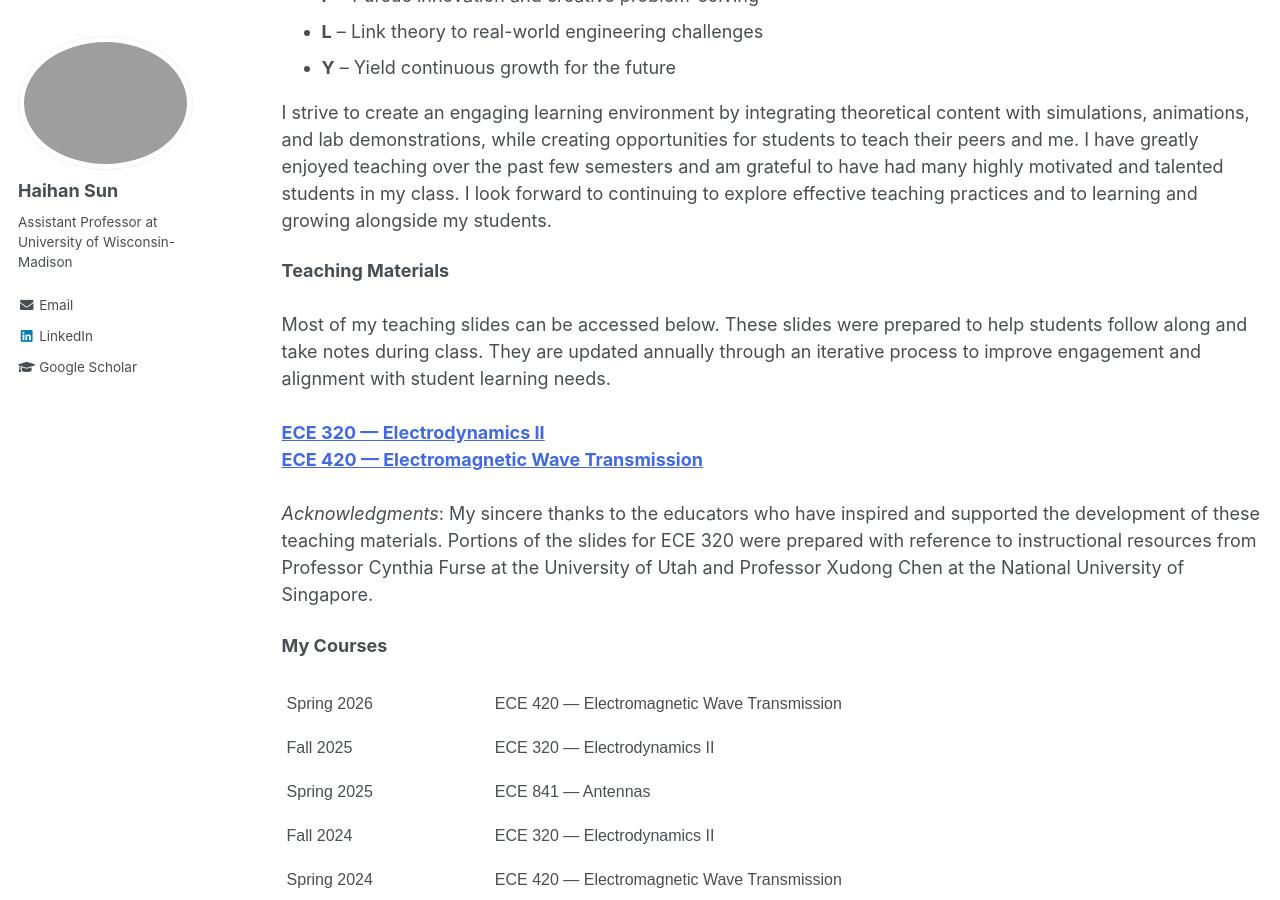
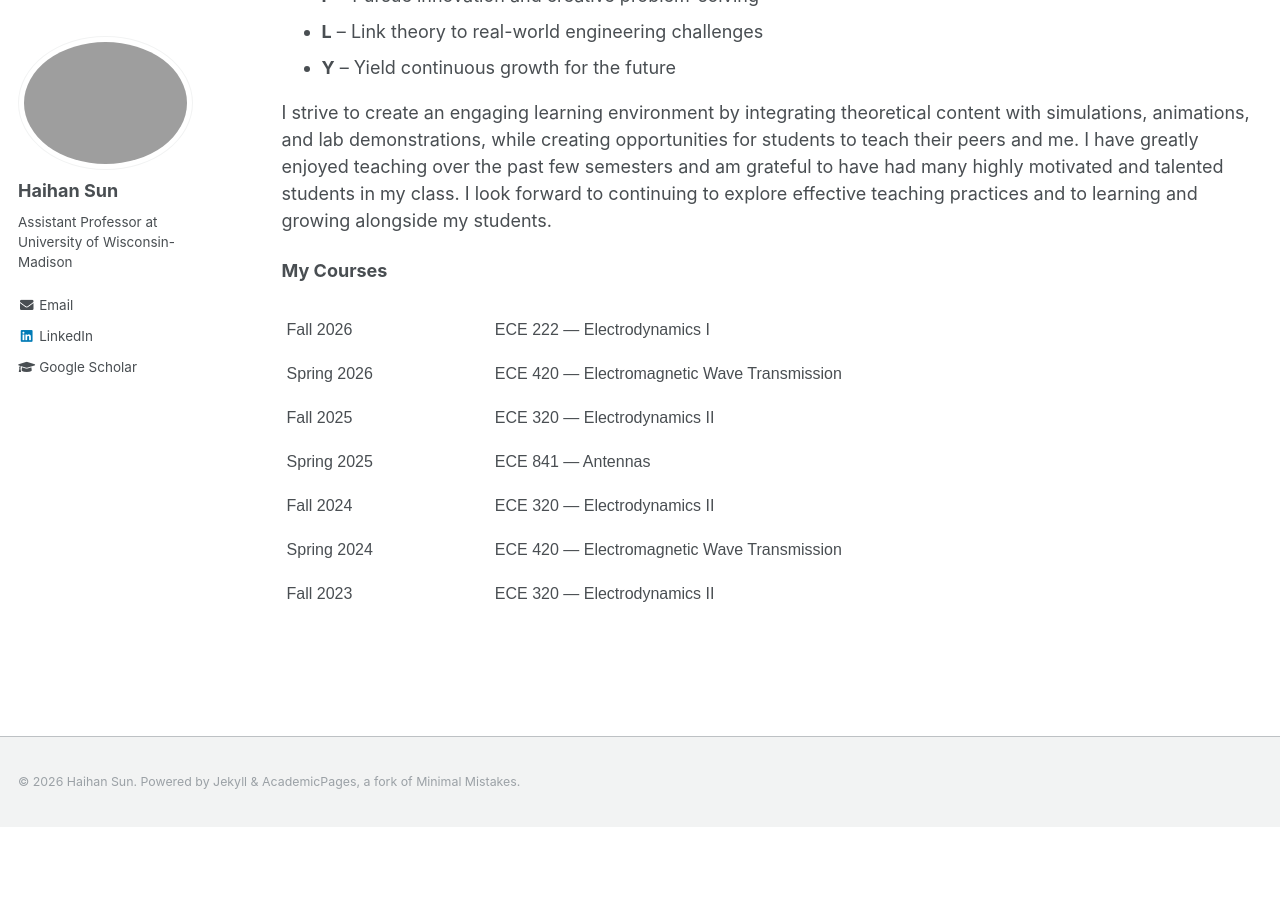
Before and after one commit to Haihan-Sun/Haihan-Sun.github.io, a Jekyll site: the page built from _pages/teaching.html, in a window 1280 px wide and 900 px high, scrolled down 436 px. Built offline with Jekyll 4.4.1, drawn with Linux system fonts in a browser that asks for light colours; after the commit the page ends 1263 px from its top, so only the background shows below that.

Commit message:
Update teaching.html

```diff
--- a/_pages/teaching.html
+++ b/_pages/teaching.html
@@ -34,6 +34,7 @@ author_profile: true
    </p>
 
   <p>
+    <!--
   <strong> Teaching Materials </strong> <br>
     <br>
    Most of my teaching slides can be accessed below. These slides were prepared to help students follow along and take notes during class. They are updated annually through an iterative process to improve engagement and alignment with student learning needs. <br>
@@ -46,6 +47,7 @@ author_profile: true
   </p>
 
   <p>
+    -->
       <strong> My Courses </strong>
 </section>
 <style type="text/css">
@@ -59,6 +61,10 @@ author_profile: true
 
 <table class="tg">
 <tbody>
+    <tr>
+    <td class="tg-ko0z">Fall 2026</td>
+    <td class="tg-ko0z"> ECE 222 — Electrodynamics I </td>
+  </tr>
   <tr>
     <td class="tg-ko0z">Spring 2026</td>
     <td class="tg-ko0z"> ECE 420 — Electromagnetic Wave Transmission </td>
```
